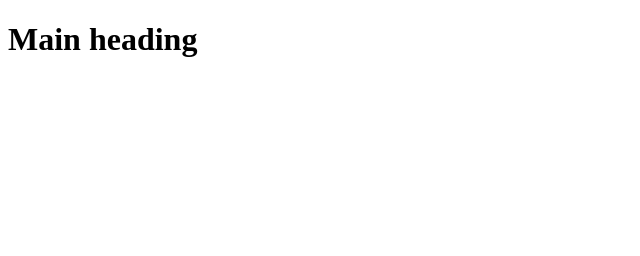
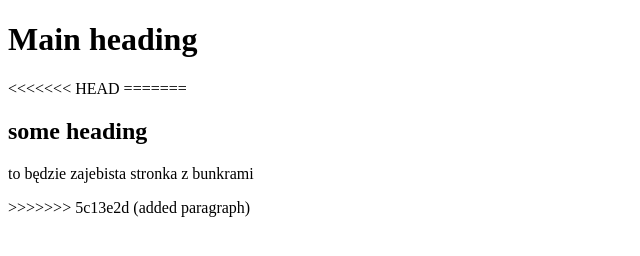
Before and after one commit to MacJ13/git-remote-test, a plain HTML site: page index.html in a window 1280 px wide. Shown: the whole page, without its empty margins (0-640 px from the left). Drawn offline with Linux system fonts and the light colour scheme.

Commit message:
added paragraph

```diff
--- a/index.html
+++ b/index.html
@@ -7,5 +7,10 @@
   </head>
   <body>
     <h1>Main heading</h1>
+<<<<<<< HEAD
+=======
+    <h2>some heading</h2>
+	<p>to będzie zajebista stronka z bunkrami</p>
+>>>>>>> 5c13e2d (added paragraph)
   </body>
 </html>
```
